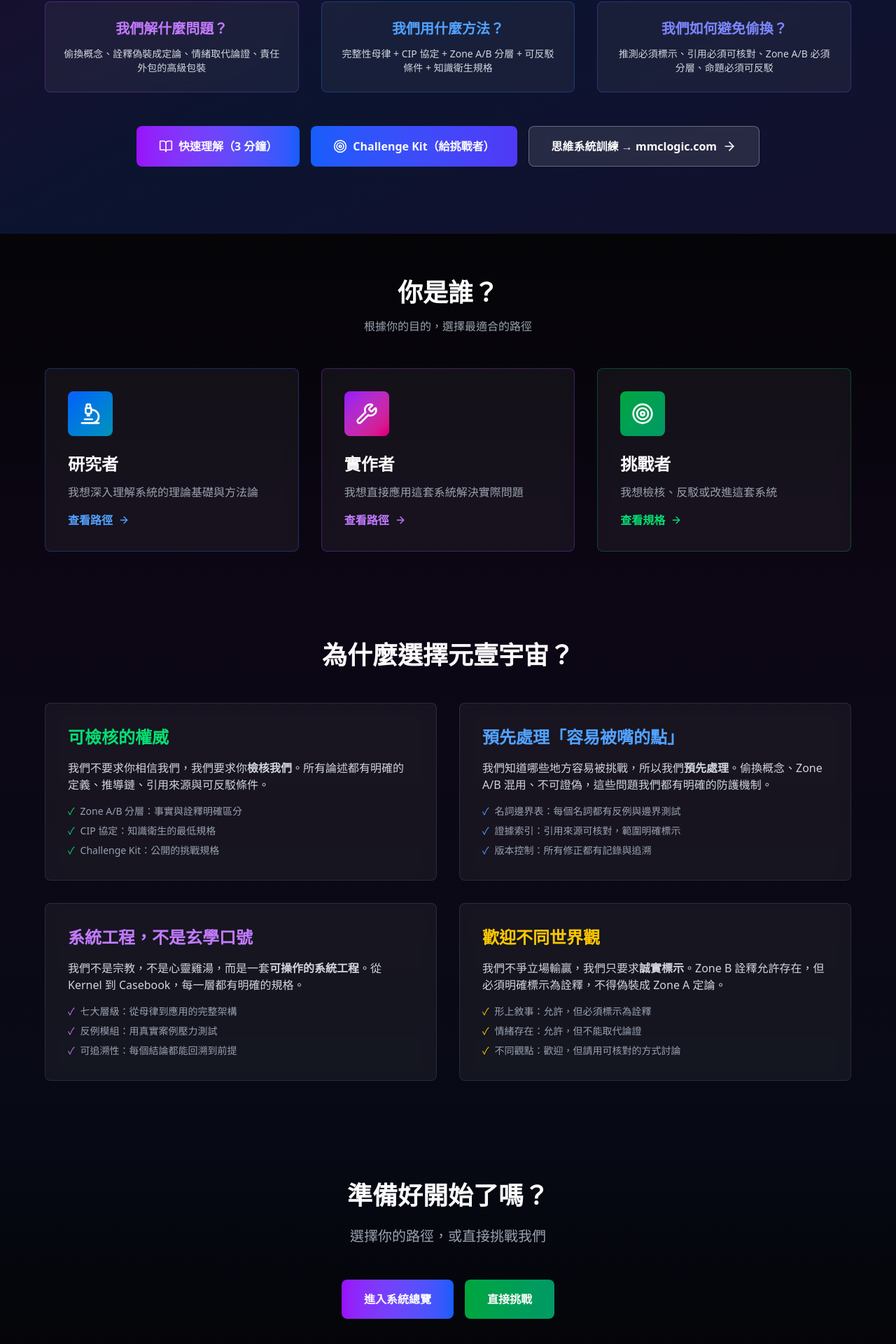
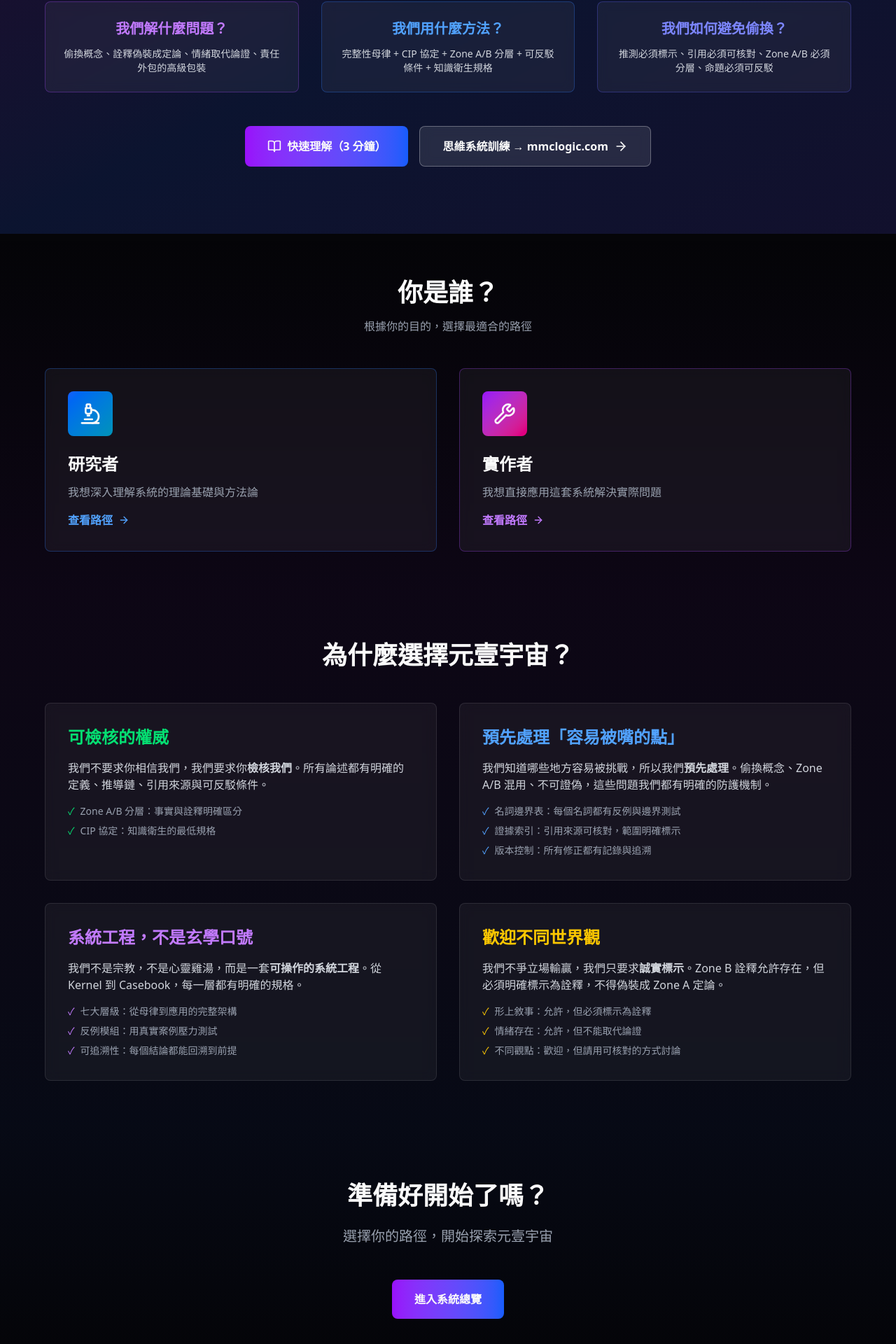
Before and after one commit to Madison-de-Chao/yyuniverse, a React (Vite) app: page /museum in a window 1280 px wide. Shown: the part 430-2350 px from the top of the page at 70% size. Built offline with nearby package versions, Linux system fonts and the light colour scheme; a web font is replaced by a local one.

Commit message:
移除 museum 頁面的挑戰者相關內容

```diff
--- a/pages/MuseumHome.tsx
+++ b/pages/MuseumHome.tsx
@@ -1,5 +1,5 @@
 import React from 'react';
-import { Shield, ArrowRight, BookOpen, Target, Microscope, Wrench } from 'lucide-react';
+import { Shield, ArrowRight, BookOpen, Microscope, Wrench } from 'lucide-react';
 
 const MuseumHome: React.FC = () => {
   return (
@@ -51,13 +51,7 @@ const MuseumHome: React.FC = () => {
               <BookOpen className="w-5 h-5" />
               快速理解（3 分鐘）
             </a>
-            <a
-              href="/challenge-kit"
-              className="inline-flex items-center gap-2 px-8 py-4 bg-gradient-to-r from-blue-600 to-indigo-600 rounded-lg font-semibold hover:from-blue-700 hover:to-indigo-700 transition-all"
-            >
-              <Target className="w-5 h-5" />
-              Challenge Kit（給挑戰者）
-            </a>
+
             <a
               href="https://mmclogic.com/"
               target="_blank"
@@ -79,7 +73,7 @@ const MuseumHome: React.FC = () => {
             根據你的目的，選擇最適合的路徑
           </p>
 
-          <div className="grid md:grid-cols-3 gap-8">
+          <div className="grid md:grid-cols-2 gap-8">
             {/* Researcher */}
             <a
               href="/system-map?path=researcher"
@@ -116,23 +110,7 @@ const MuseumHome: React.FC = () => {
               </div>
             </a>
 
-            {/* Challenger */}
-            <a
-              href="/challenge-kit"
-              className="bg-white/5 backdrop-blur-sm rounded-lg p-8 border border-green-500/30 hover:border-green-500/60 transition-all group"
-            >
-              <div className="w-16 h-16 rounded-lg bg-gradient-to-br from-green-600 to-emerald-600 flex items-center justify-center mb-6 group-hover:scale-110 transition-transform">
-                <Target className="w-8 h-8" />
-              </div>
-              <h3 className="text-2xl font-semibold mb-3">挑戰者</h3>
-              <p className="text-gray-400 mb-4">
-                我想檢核、反駁或改進這套系統
-              </p>
-              <div className="flex items-center gap-2 text-green-400 font-semibold">
-                查看規格
-                <ArrowRight className="w-4 h-4 group-hover:translate-x-1 transition-transform" />
-              </div>
-            </a>
+
           </div>
         </div>
       </section>
@@ -157,10 +135,7 @@ const MuseumHome: React.FC = () => {
                   <span className="text-green-400">✓</span>
                   <span>CIP 協定：知識衛生的最低規格</span>
                 </li>
-                <li className="flex items-start gap-2">
-                  <span className="text-green-400">✓</span>
-                  <span>Challenge Kit：公開的挑戰規格</span>
-                </li>
+
               </ul>
             </div>
 
@@ -235,7 +210,7 @@ const MuseumHome: React.FC = () => {
         <div className="max-w-4xl mx-auto text-center">
           <h2 className="text-4xl font-bold mb-6">準備好開始了嗎？</h2>
           <p className="text-xl text-gray-400 mb-12">
-            選擇你的路徑，或直接挑戰我們
+            選擇你的路徑，開始探索元壹宇宙
           </p>
           <div className="flex flex-col sm:flex-row gap-4 justify-center">
             <a
@@ -244,12 +219,7 @@ const MuseumHome: React.FC = () => {
             >
               進入系統總覽
             </a>
-            <a
-              href="/challenge-kit"
-              className="px-8 py-4 bg-gradient-to-r from-green-600 to-emerald-600 rounded-lg font-semibold hover:from-green-700 hover:to-emerald-700 transition-all"
-            >
-              直接挑戰
-            </a>
+
           </div>
         </div>
       </section>
```
